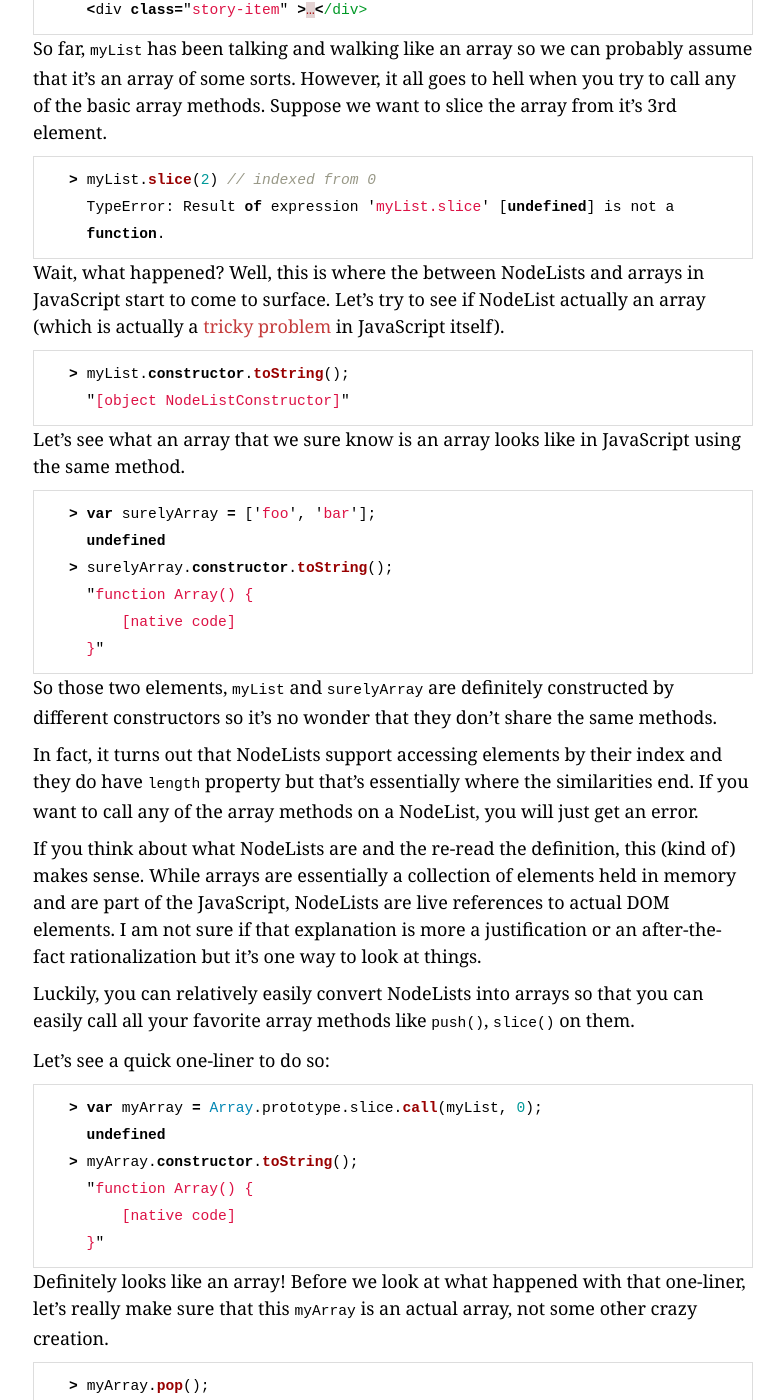
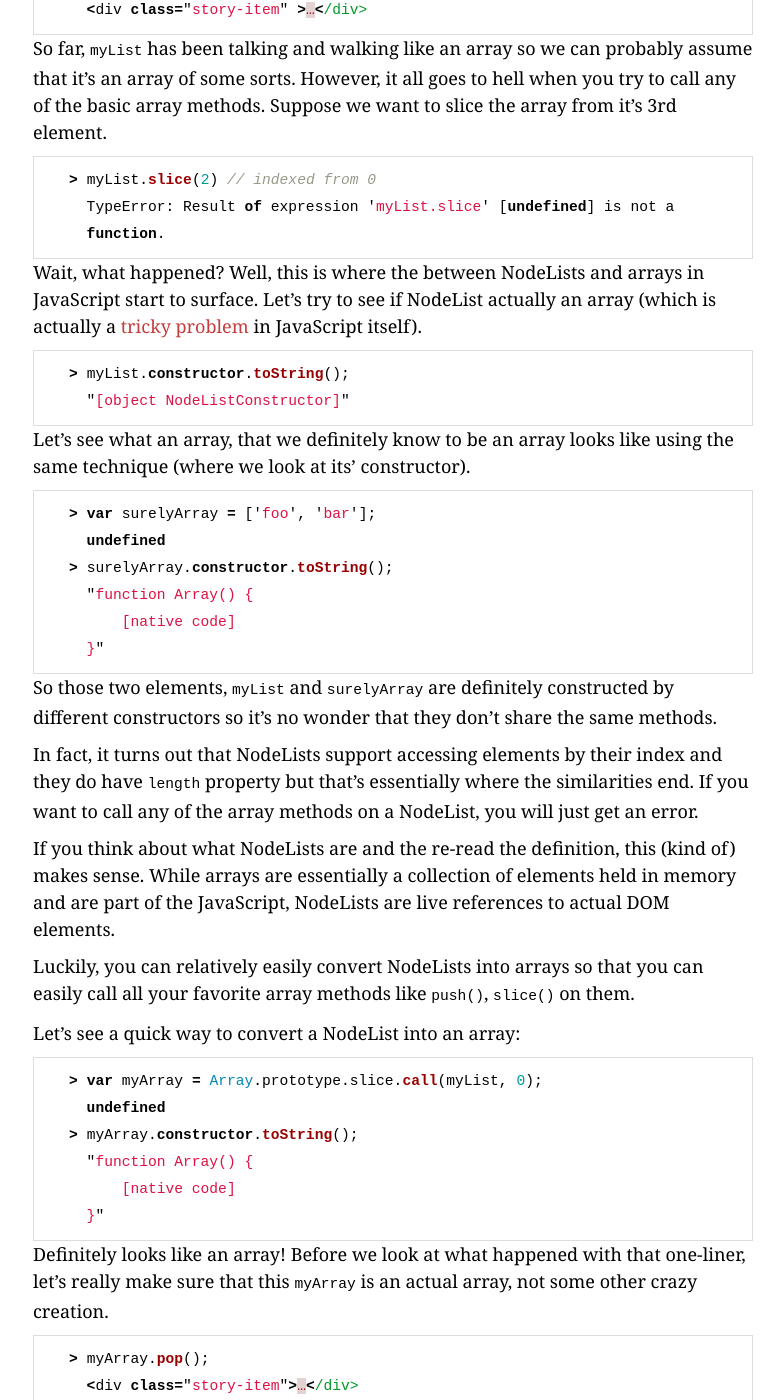
Before and after one commit to cduruk/old.cduruk.github.com, a Jekyll site: the page built from _posts/2011-06-19-nodelists-and-arrays-in-javascript.md, in a window 1280 px wide and 1400 px high, scrolled down 1413 px. Shown: the whole window, without its empty margins (247-1031 px from the left). Built offline with Jekyll 4.4.1, drawn with Linux system fonts in a browser that asks for light colours; Markdown is read by kramdown in place of the engine named in the settings; comment, search, counter and statistics services are not loaded; some of the changed text lies outside the part shown.

Commit message:
more wording. must proofread

```diff
--- a/_posts/2011-06-19-nodelists-and-arrays-in-javascript.md
+++ b/_posts/2011-06-19-nodelists-and-arrays-in-javascript.md
@@ -75,8 +75,7 @@ from it's 3rd element.
 {% endhighlight %}
 
 Wait, what happened? Well, this is where the between NodeLists and arrays in
-JavaScript start to come to surface. Let's try to see if NodeList actually
-an array (which is actually a [tricky
+JavaScript start to surface. Let's try to see if NodeList actually an array (which is actually a [tricky
 problem](http://javascript.crockford.com/remedial.html) in JavaScript itself).
 
 {% highlight javascript %}
@@ -84,8 +83,8 @@ problem](http://javascript.crockford.com/remedial.html) in JavaScript itself).
       "[object NodeListConstructor]"
 {% endhighlight %}
 
-Let's see what an array that we sure know is an array looks like
-in JavaScript using the same method.
+Let's see what an array, that we definitely know to be an array looks like
+using the same technique (where we look at its' constructor).
 
 {% highlight javascript %}
     > var surelyArray = ['foo', 'bar'];
@@ -108,15 +107,13 @@ you will just get an error.
 If you think about what NodeLists are and the re-read the definition, this
 (kind of) makes sense. While arrays are essentially a collection of elements
 held in memory and are part of the JavaScript, NodeLists are _live_ references
-to actual DOM elements. I am not sure if that explanation is more a
-justification or an after-the-fact rationalization but it's one way to look
-at things.
+to actual DOM elements.
 
 Luckily, you can relatively easily convert NodeLists into arrays so that you
 can easily call all your favorite array methods like `push()`, `slice()` on
 them.
 
-Let's see a quick one-liner to do so:
+Let's see a quick way to convert a NodeList into an array:
 
 {% highlight javascript %}
     > var myArray = Array.prototype.slice.call(myList, 0);
```
Also changed, not shown: other parts of _posts/2011-06-19-nodelists-and-arrays-in-javascript.md (+2 -2 lines).
